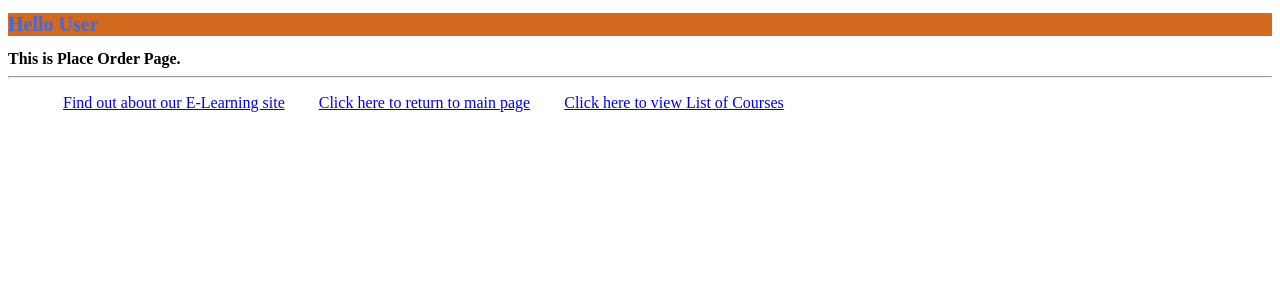
After one commit to Manat-singh/django-project, a Django app: page /myapp/place_order in a window 1280 px wide. The commit adds this page. Shown: the top 300 px of the page. Run offline with Django 4.2, Linux system fonts and the light colour scheme.

Commit message:
Place Order and courses modified

```diff
--- a/myapp/templates/myapp/base.html
+++ b/myapp/templates/myapp/base.html
@@ -13,8 +13,8 @@
         <div>
             <ul>
                 <li class="hbar1"><a href="/myapp/about">Find out about our E-Learning site</a></li>
-                <li class="hbar1"><a href = "{% url 'myapp:index' %}">Click here to return to main page</a><br/></li>
-                <li class="hbar1"><a href="/myapp/courses">List of Courses</a></li>
+                <li class="hbar1"><a href = "{% url 'myapp:index' %}">Click here to return to main page</a></li>
+                <li class="hbar1"><a href="/myapp/courses">Click here to view List of Courses</a><br/></li>
             </ul>
         </div>
     </body>
--- /dev/null
+++ b/myapp/templates/myapp/place_order.html
@@ -0,0 +1,4 @@
+{% extends 'myapp/base.html' %}
+{% block body_block %}
+    <strong>This is Place Order Page.</strong>
+{% endblock %}
--- a/myapp/urls.py
+++ b/myapp/urls.py
@@ -7,5 +7,6 @@ urlpatterns = [
     path(r'', views.index, name='index'),
     path(r'about', views.about, name='about'),
     path(r'<int:top_no>', views.detail, name='detail'),
-    path(r'courses', views.courses, name='courses')
+    path(r'courses', views.courses, name='courses'),
+    path(r'place_order', views.place_order, name='place_order')
 ]
--- a/myapp/views.py
+++ b/myapp/views.py
@@ -66,3 +66,6 @@ def detail_old(request, top_no):
 def courses(request):
     courlist = Course.objects.all().order_by('id')
     return render(request, 'myapp/courses.html', {'courlist': courlist})
+
+def place_order(request):
+    return render(request, 'myapp/place_order.html')
```
